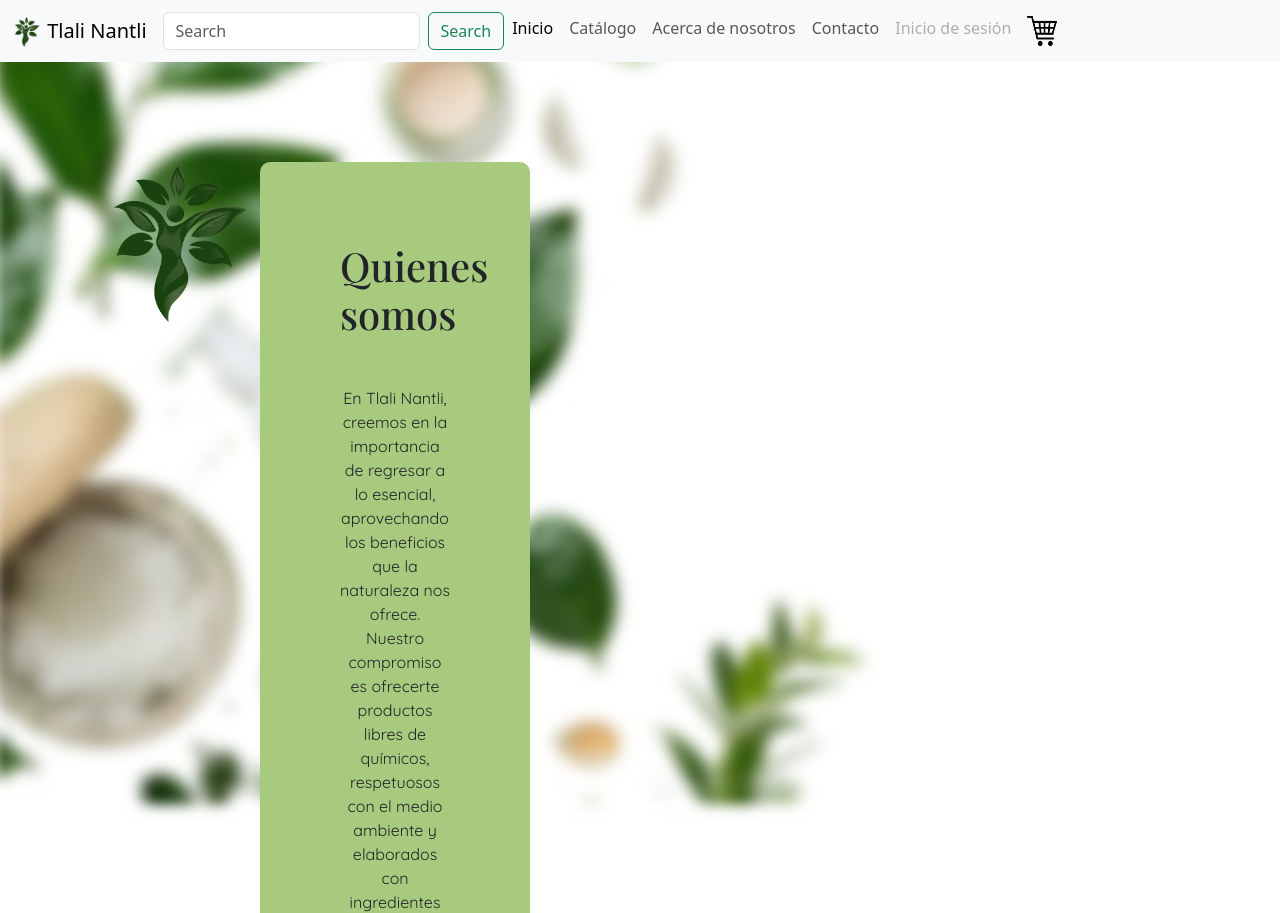
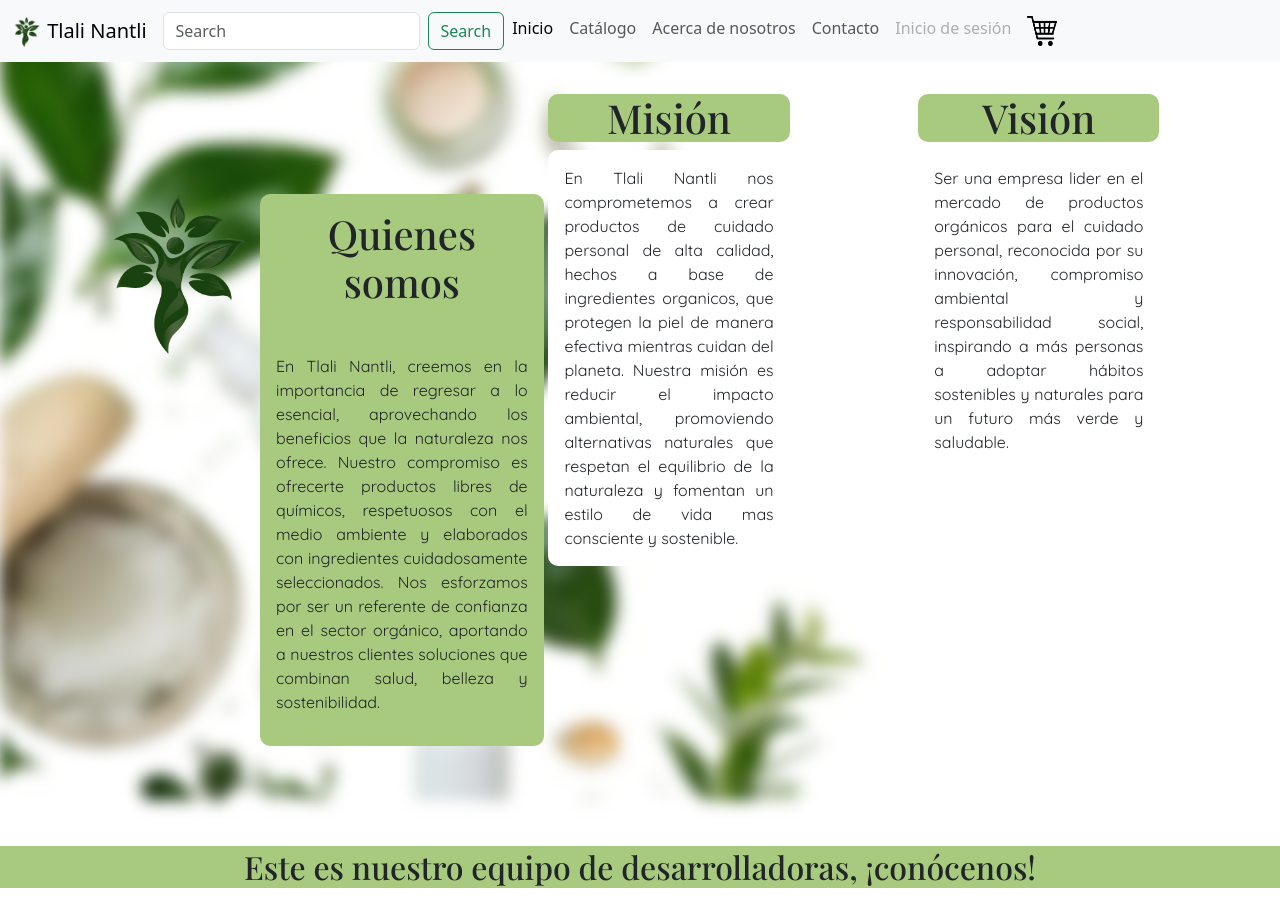
Before and after one commit to dnlcrnchvz/tlali-nantli-ecommerce, a plain HTML site: page acercaDeNosotros/acerca-de-nosotros.html in a window 1280 px wide. Shown: the top 913 px of the page. Drawn offline with nearby package versions, Linux system fonts and the light colour scheme; a web font is replaced by a local one.

Commit message:
feat: modifique mision, vision, quienes somos y agregue una linea de presentacion al equipo

```diff
--- a/acercaDeNosotros/acerca-de-nosotros.css
+++ b/acercaDeNosotros/acerca-de-nosotros.css
@@ -22,7 +22,7 @@
     height: 10em;
 }
 #quienes-somos{
-    padding: 5em 5em ;
+    padding: 1em;
     background-color: #A8CA7E;
     border-radius: 10px;
 }
@@ -38,6 +38,7 @@
     font-optical-sizing: auto;
     font-weight: weight;
     font-style: normal;
+    text-align: justify;
 }
 
 /*seccion de equipo*/
@@ -77,8 +78,20 @@
     color: #000000; /* Color del texto */
 }
 
+.parent {
+    padding-top: 2em;
+    display: grid;
+    grid-template-columns: repeat(3, 1fr);
+    grid-template-rows: repeat(1, 1fr);
+    gap: 8px;
+}
 
-
+.equipoPresentacion{
+    background-color: #A8CA7E;
+    font-family: "Playfair Display", serif;
+    padding: 2px;
+    text-align: center;
+}
 #titleMision{
     padding: 0em 0em 0em 0em;
     font-family: "Playfair Display", serif;
--- a/acercaDeNosotros/acerca-de-nosotros.html
+++ b/acercaDeNosotros/acerca-de-nosotros.html
@@ -29,38 +29,51 @@
     </header>
     <!-- Contenido principal -->
     <main>
-        <div class="background"></div> <!-- Contenedor de fondo -->
+       <!-- <div class="background"></div>  Contenedor de fondo, hay 2 contenedores de fondo; este y en la linea 25-->
 
-        <!-- Sección "Nosotros": Introducción e historia de la marca -->
+        <div class="parent">
+            <div class="div1">
+             <!-- Sección "Nosotros": Introducción e historia de la marca -->
         <section id="nosotros">
-            <img src="/navbar/imagenes/logo-sin-fondo-tlali-nantli.png" alt="Logo de Tlali Nantli" class="col-3">
-            <div id="quienes-somos" class="col-3 text-center">
+            <img src="/navbar/imagenes/logo-sin-fondo-tlali-nantli.png" alt="Logo de Tlali Nantli" class="col-2">
+            <div id="quienes-somos" class="col-10 text-center">
                 <h1 id="title-quienes-somos">Quienes somos</h1>
                 <p id="paragraph-quienes-somos">
                     En Tlali Nantli, creemos en la importancia de regresar a lo esencial, aprovechando los beneficios que la naturaleza nos ofrece. Nuestro compromiso es ofrecerte productos libres de químicos, respetuosos con el medio ambiente y elaborados con ingredientes cuidadosamente seleccionados. Nos esforzamos por ser un referente de confianza en el sector orgánico, aportando a nuestros clientes soluciones que combinan salud, belleza y sostenibilidad.
                 </p>
             </div>
         </section>
-        <!-- Sección "Misión": Declaración de la misión -->
+            </div>
+            <div class="div2">
+              <!-- Sección "Misión": Declaración de la misión -->
         <section id="mision">
-             <div id="idMision" class="col-3 text-center">
+             <div id="idMision" class="col-8 text-center">
             <h1 id="titleMision">Misión</h1>
             <p id="paragraphMision"> En Tlali Nantli nos comprometemos a crear productos de cuidado personal de alta calidad, hechos a base de ingredientes organicos, que protegen la piel de manera efectiva mientras cuidan del planeta. Nuestra misión es reducir el impacto ambiental, promoviendo alternativas naturales que respetan el equilibrio de la naturaleza y fomentan un estilo de vida mas consciente y sostenible.</p>
             </div>
         </section>
-        <!-- Sección "Visión": Declaración de la visión -->
+            </div>
+            <div class="div3">
+               <!-- Sección "Visión": Declaración de la visión -->
         <section id="vision">
-            <div id="idVision" class="col-3 text-center">
+            <div id="idVision" class="col-8 text-center">
                 <h1 id="titleVision">Visión</h1>
                 <p id="paragraphVision"> Ser una empresa lider en el mercado de productos orgánicos para el cuidado personal, reconocida por su innovación, compromiso ambiental y responsabilidad social, inspirando a más personas a adoptar hábitos sostenibles y naturales para un futuro más verde y saludable.</p>
                 </div>
         </section>
+            </div>
+        </div>
+
+
+
+
         <!-- Sección "Valores": Declaración de los valores -->
         <section id="valores">
 
         </section>
         <!-- Sección "Equipo": Presentación de del equipo de desarrollo -->
         <!-- Sección "Equipo": Presentación de del equipo de desarrollo -->
+         <h2 class="equipoPresentacion"> Este es nuestro equipo de desarrolladoras, ¡conócenos!</h2>
         <section id="equipo">
             <div class="grid-container">
                 <div class="foto-container">
```
